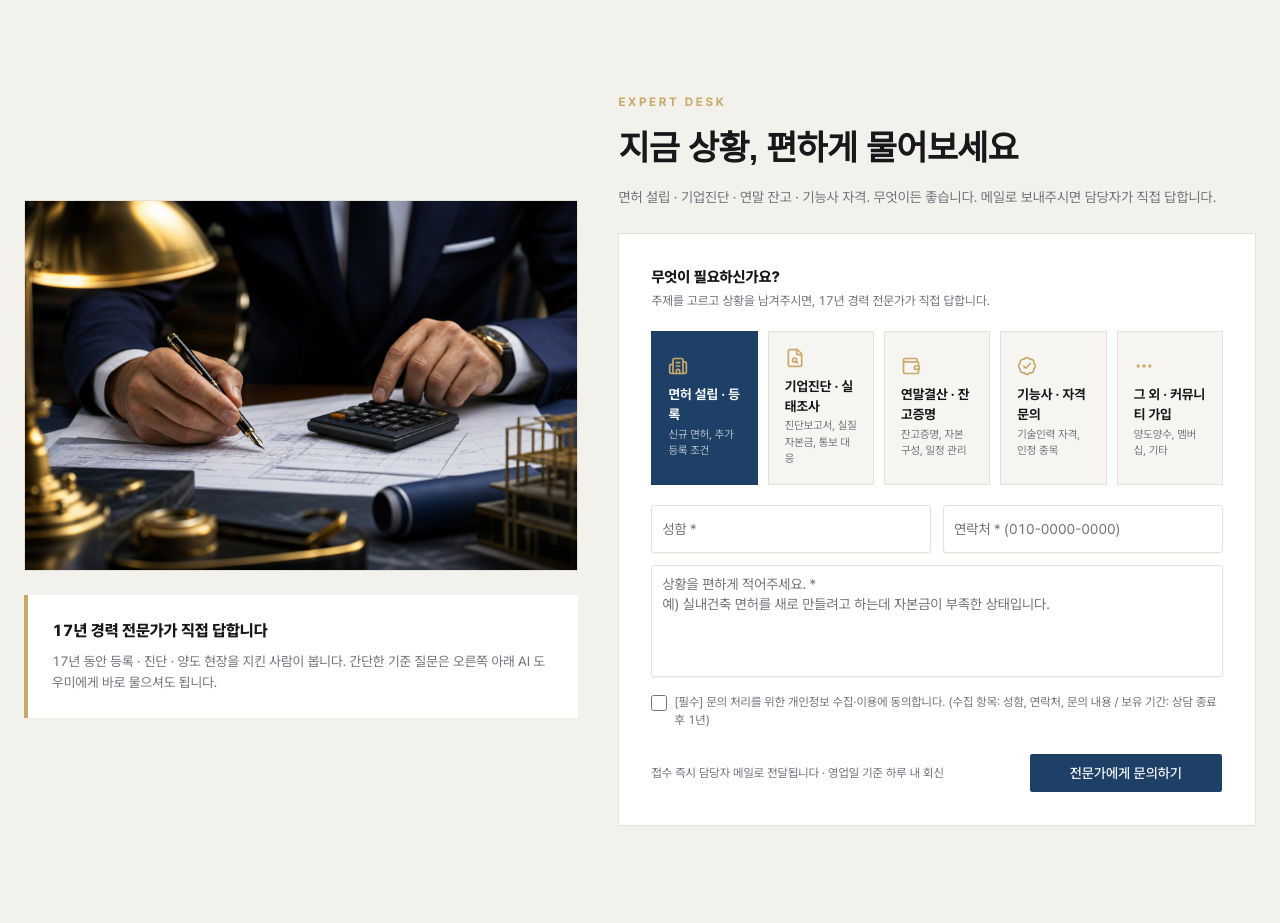
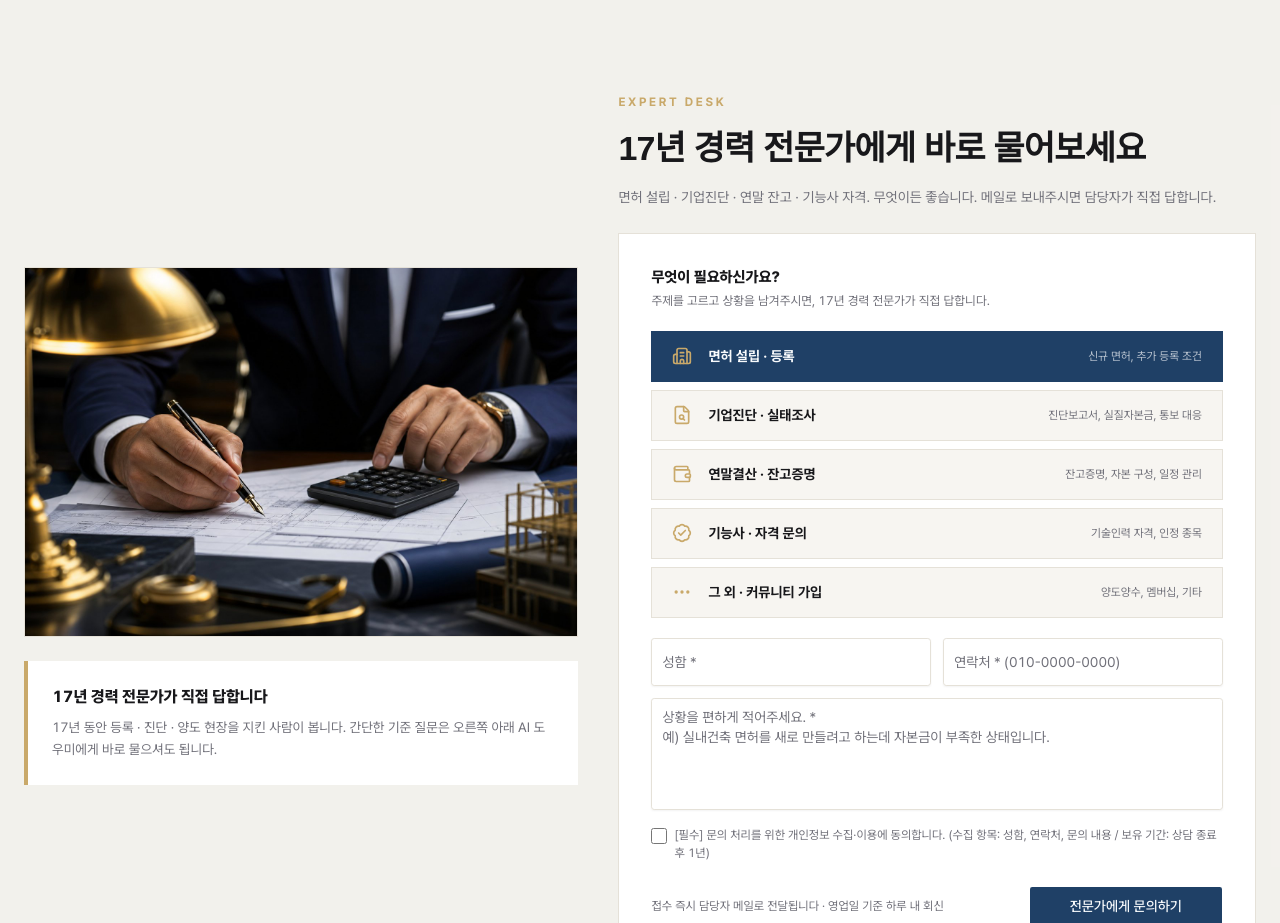
Before and after one commit to songchez/royal-builders-club, a Next.js app: page / in a window 1280 px wide. Shown: the part 3960-4883 px from the top of the page. Built offline with nearby package versions, Linux system fonts and the light colour scheme.

Commit message:
Restore inquiry heading; topic picker as ledger rows (wide-screen fix)

```diff
--- a/app/page.tsx
+++ b/app/page.tsx
@@ -333,7 +333,7 @@ export default function Home() {
                 EXPERT DESK
               </p>
               <h2 className="font-display mt-3 text-[26px] font-black tracking-tight md:text-[34px]">
-                지금 상황, 편하게 물어보세요
+                17년 경력 전문가에게 바로 물어보세요
               </h2>
               <p className="mt-3 text-[14px] leading-relaxed text-muted-foreground">
                 면허 설립 · 기업진단 · 연말 잔고 · 기능사 자격. 무엇이든
--- a/components/inquiry-form.tsx
+++ b/components/inquiry-form.tsx
@@ -89,7 +89,7 @@ export function InquiryForm() {
         주제를 고르고 상황을 남겨주시면, 17년 경력 전문가가 직접 답합니다.
       </p>
 
-      <div className="mt-5 grid grid-cols-2 gap-2.5 lg:grid-cols-5">
+      <div className="mt-5 flex flex-col gap-2">
         {TOPICS.map((t) => {
           const active = topic === t.id;
           return (
@@ -97,20 +97,16 @@ export function InquiryForm() {
               key={t.id}
               type="button"
               onClick={() => setTopic(t.id)}
-              className={`border p-4 text-left transition-colors ${
+              className={`flex w-full items-center gap-4 border px-5 py-3.5 text-left transition-colors ${
                 active
                   ? "border-primary bg-primary text-primary-foreground"
                   : "border-border bg-background hover:border-primary/40"
               }`}
             >
-              <t.icon
-                className={`h-5 w-5 ${active ? "text-brass" : "text-brass"}`}
-              />
-              <span className="mt-2 block text-[13.5px] font-bold">
-                {t.label}
-              </span>
+              <t.icon className="h-5 w-5 shrink-0 text-brass" />
+              <span className="text-[14px] font-bold">{t.label}</span>
               <span
-                className={`mt-0.5 block text-[11px] ${
+                className={`ml-auto hidden text-[11.5px] sm:block ${
                   active ? "text-primary-foreground/70" : "text-muted-foreground"
                 }`}
               >
```
